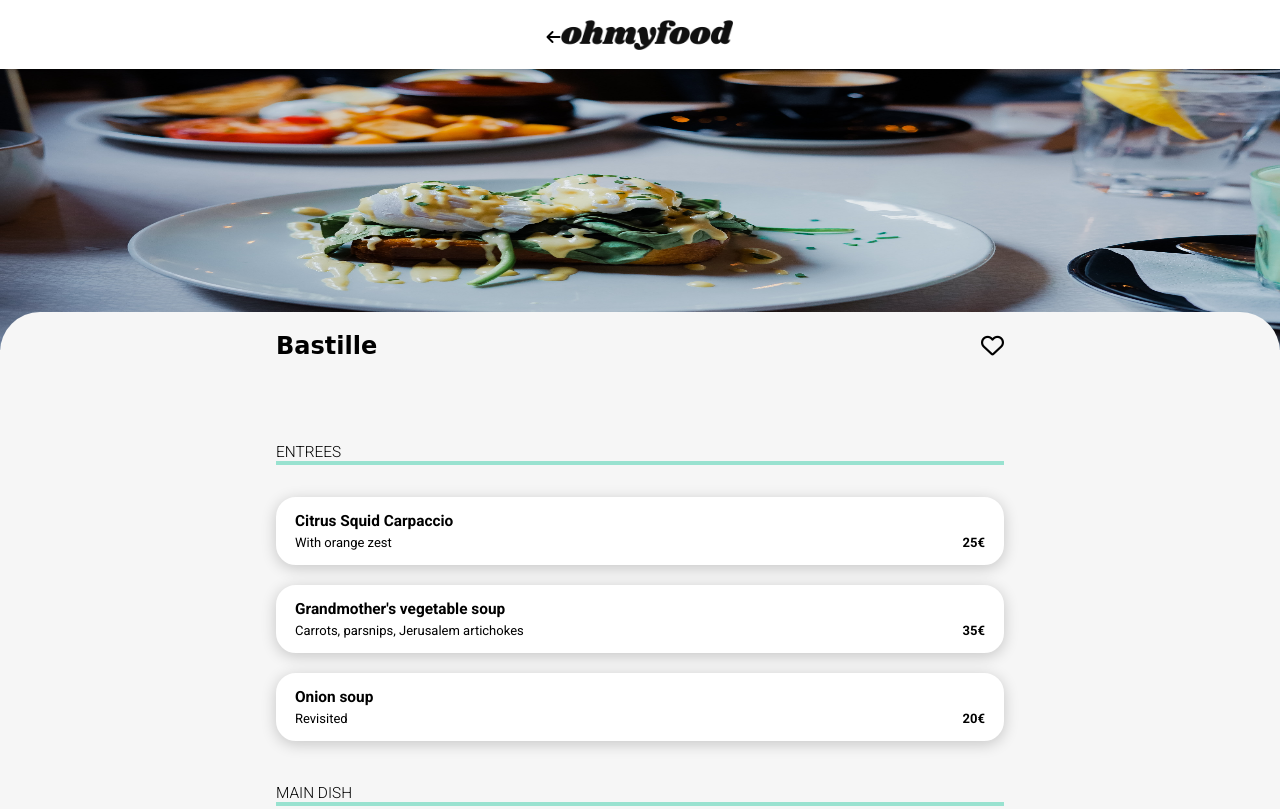
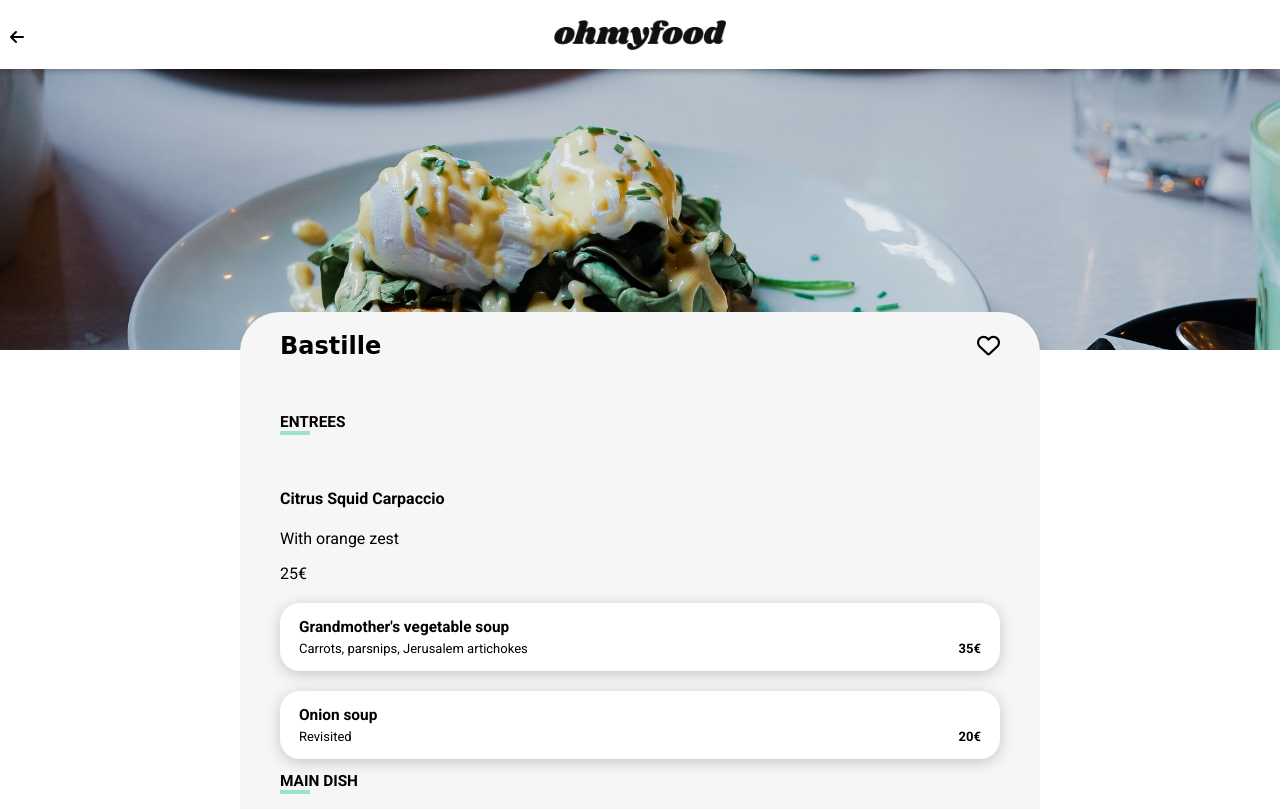
Before and after one commit to JDAN89/ohmyfood, a website: page Bastille.html in a window 1280 px wide. Shown: the top 809 px of the page. Drawn offline with Linux system fonts and the light colour scheme; a web font is replaced by a local one.

Commit message:
Fixed link back arrow position

```diff
--- a/Bastille.html
+++ b/Bastille.html
@@ -18,23 +18,27 @@
 <body>
     <header class="padding-btm">
         <div class="page-title">
-            <a href="#"><i class="fa-solid fa-arrow-left flex-start"></i></a>
+            <a href="#" class="link-back"><i class="fa-solid fa-arrow-left flex-start"></i></a>
             <a href="#"><img src="./images/logo/ohmyfood.png" class="header-logo"></a>
         </div>
     </header>
     <main>
         <img src="images/restaurants/toa-heftiba-DQKerTsQwi0-unsplash.jpg" class="menu-img">
-        <section class="section-menu">
+        <section class="section-menu container shadow">
             <div class="container-meal ">
                 <div class="flex">
                     <h1 class="menu-title font-secondary">Bastille</h1>
                     <i class="fa-regular fa-heart font-size-xl"></i>
                 </div>
                 <h2 class="meal-title font-size-s">ENTREES</h2>
-                <a class="card card-content" href="#">
-                    <h5 class="card-title font-size-s">Citrus Squid Carpaccio</h5>
-                    <p class="card-description font-size-xs">With orange zest <strong>25€</strong></p>
-                </a>
+                <div class="menu-item menu-item-1">
+                    <div class="menu-item_body">
+                        <h4 class="menu-item_heading">Citrus Squid Carpaccio</h4>
+                        <p class="menu-item_content">With orange zest</p>
+                    </div>
+                    <div class="menu_item_price">25€</div>
+                    <div class="menu-item_check"></div>
+                </div>
                 <a class="card card-most-popular card-content" href="#">
                     <h5 class="card-title font-size-s">Grandmother's vegetable soup</h5>
                     <p class="card-description font-size-xs">Carrots, parsnips, Jerusalem artichokes
--- a/sass/_cards.scss
+++ b/sass/_cards.scss
@@ -58,14 +58,6 @@
 
 }
 
-.meal-title {
-    padding-top: 30px;
-    border-bottom: solid 4px #99E2D0;
-    font-weight: 300;
-
-}
-
-
 .card-content {
     padding: 10px 14px;
     gap: 5px;
@@ -76,3 +68,40 @@
     margin: 0;
     padding: 0;
 }
+
+.meal-title::after {
+    content: '';
+    height: 4px;
+    display: block;
+    background-color: #99E2D0;
+    width: 30px;
+
+}
+
+.menu-item__body {
+    width: 100%;
+    padding: 15px;
+    overflow: hidden;
+    display: flex;
+    flex-direction: column;
+
+    .menu-item__content,
+    .menu-item__heading {
+        margin: 0;
+        font-size: 15px;
+        text-overflow: ellipsis;
+        overflow: hidden;
+        white-space: nowrap;
+
+        .menu-item__heading {
+            font-size: 17px;
+        }
+
+    }
+}
+
+
+
+.shadow {
+    box-shadow: 0 0 20px rgba(0, 0, 0, 0.2);
+}
--- a/sass/_grid.scss
+++ b/sass/_grid.scss
@@ -30,7 +30,7 @@
     flex-direction: row;
     align-items: center;
     justify-content: center;
-
+    position: relative;
     text-align: center;
     box-shadow: 0px 3px 5px rgba(0, 0, 0, 0.2);
     padding-top: 10px;
--- a/sass/_icons.scss
+++ b/sass/_icons.scss
@@ -13,3 +13,8 @@
     position: relative;
     padding: 5px 5px;
 }
+
+.link-back {
+    position: absolute;
+    left: 10px;
+}
--- a/sass/_images.scss
+++ b/sass/_images.scss
@@ -5,6 +5,7 @@
     position: absolute;
     z-index: -10;
     top: 50px;
+    object-fit: cover;
 }
 
 
```
Also changed, not shown: css/styles.css, 1 other file.
